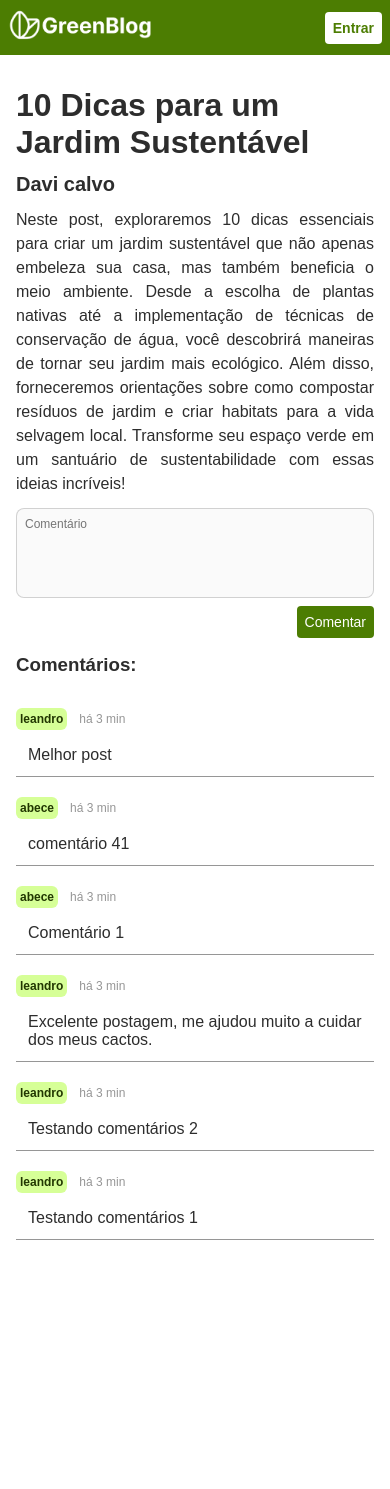
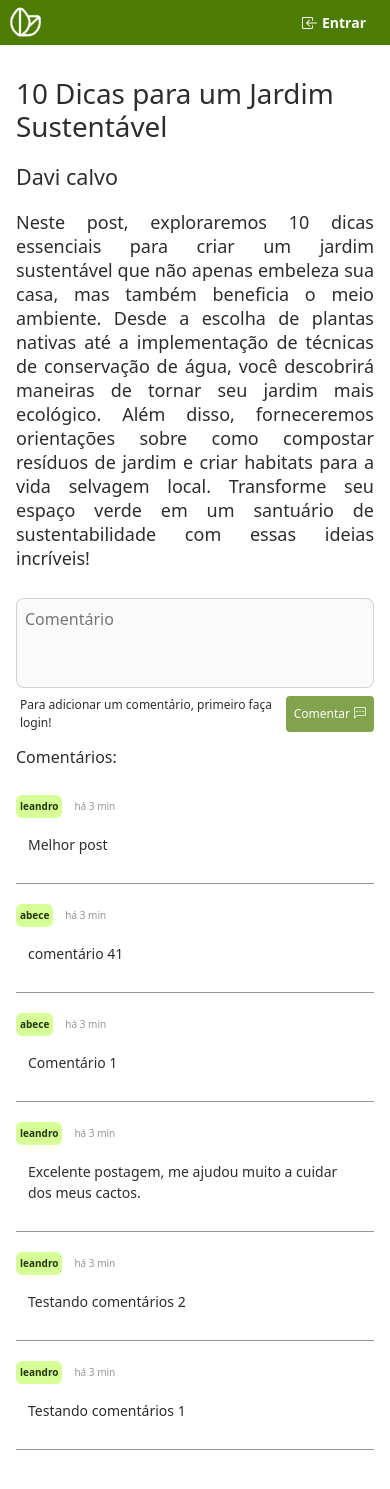
Before and after one commit to leandrosantino/greenblog, a PHP site: page /post.php?id=1 in a window 390 px wide. Shown: the top 1489 px of the page. Run offline with PHP 8.4, Linux system fonts and the light colour scheme; data comes from the database, SQL or seed files in the repository; both versions use the stored data as it was after the commit.

Commit message:
create user buttons in header

```diff
--- a/docker-compose.yaml
+++ b/docker-compose.yaml
@@ -4,6 +4,6 @@ services:
   php:
     image: php:8.3.0RC2-apache
     ports:
-      - "3335:80"
+      - "3338:80"
     volumes:
       - ./src:/var/www/html
--- a/src/components/header.php
+++ /dev/null
@@ -1,28 +0,0 @@
-<?php
-
-    function get_header(){
-        return '
-            <header>
-                <div>
-                    <a href="/" >
-                        <img id="logo-white" src="/assets/logo-white.png" alt="logo-white">
-                    </a>
-                </div>
-                <div>
-
-                </div>
-                <div id="user_case" >
-                    <a id="login_link" href="signin.php" >Entrar</a>
-                </div>
-            </header>
-            <script src="/scripts/header.js" ></script>
-        ';
-    }
-
-?>
-
-<!-- <nav>
-    <a href="/">Home</a>
-    <a href="">Conteúdos</a>
-    <a href="">Temas</a>
-</nav> -->
--- /dev/null
+++ b/src/header.php
@@ -0,0 +1,28 @@
+<?php
+return <<<HTML
+  <link rel="stylesheet" href="./styles/header.css">
+  <header>
+    <div>
+      <a href="/" id="logo-white">
+        <!-- <img  src="/assets/logo-white.png" alt="logo-white"> -->
+      </a>
+    </div>
+    <div id="user_case" >
+      <a href="signin.php" >
+        <button id="login_link">
+          <span id="login_icon" class="bi bi-box-arrow-in-left"></span>
+          <span>Entrar</span>
+        </button>
+      </a>
+    </div>
+  </header>
+  <script src="/scripts/header.js" ></script>
+
+HTML;
+?>
+
+<!-- <nav>
+    <a href="/">Home</a>
+    <a href="">Conteúdos</a>
+    <a href="">Temas</a>
+</nav> -->
--- a/src/post.php
+++ b/src/post.php
@@ -1,17 +1,18 @@
 <?php
 include './database/database.php';
-  include './components/header.php';
+
+$header = include './header.php';
 
 $host = $_SERVER['HTTP_HOST'];
 
-  if(!isset($_GET['id'])){
+if (!isset($_GET['id'])) {
   echo "<script> window.location.replace('http://$host/') </script>";
 }
 
 $post_id = $_GET['id'];
 $post = get_post_by_id($post_id);
 
-  if(!$post){
+if (!$post) {
   echo "<script> window.location.replace('http://$host/') </script>";
 }
 
@@ -23,55 +24,68 @@
 
 <!DOCTYPE html>
 <html lang="pt-br">
+
 <head>
   <meta charset="UTF-8">
   <meta name="viewport" content="width=device-width, initial-scale=1.0">
+
+
   <link rel="stylesheet" href="/styles/global.css">
   <link rel="stylesheet" href="/styles/posts.css">
-  <script src="/scripts/jquery.js" ></script>
+  <script src="/scripts/jquery.js"></script>
+
   <title>Post</title>
 </head>
+
 <body>
-  <?=get_header()?>
+  <?= $header ?>
 
   <main id="container">
 
     <div id="content">
 
-      <h1><?=$post['title']?></h1>
-      <p id="subtitle" ><?=$post['subtitle']?></p>
-      <p id="content_body" ><?=$post['content']?></p>
+      <h1 class="h1"><?= $post['title'] ?></h1>
+      <p class="h4" id="subtitle"><?= $post['subtitle'] ?></p>
+      <p id="content_body"><?= $post['content'] ?></p>
 
-      <form action="/scripts/comment.php" method="post" id="form">
+      <form action="/actions/comment.php" method="post" id="form">
 
-        <input type="text" hidden name="id" value="<?=$post_id?>">
+        <input type="text" hidden name="id" value="<?= $post_id ?>">
         <input type="text" hidden name="user_id" id="user_id">
 
         <textarea name="comment" id="comment_field" cols="30" rows="10" disabled required placeholder=Comentário></textarea>
-        <button id="send_comment_bt"  disabled >Comentar</button>
+        <div>
+          <span>Para adicionar um comentário, primeiro faça login!</span>
+          <button id="send_comment_bt" disabled>
+            Comentar
+            <span class="bi bi-chat-left-dots"></span>
+          </button>
+        </div>
       </form>
 
     </div>
 
-    <div id="comments" >
+    <div id="comments">
 
-      <h3>Comentários:</h3>
+      <h5 class="h5">Comentários:</h5>
 
       <?php
-        if($comments){
-          foreach($comments as &$comment){
+      if ($comments) {
+        foreach ($comments as &$comment) {
           $content = &$comment['content'];
           $username = &$comment['username'];
           $date = &$comment['created_at'];
-            echo "
-              <div id=\"comment\" >
-                <div id=\"comments_title\" >
+          echo <<<HTML
+
+              <div id="comment" >
+                <div id="comment_title" >
                   <span>$username</span>
                   <span> há 3 min</span>
                 </div>
                 <p>$content</p>
               </div>
-            ";
+
+            HTML;
         }
       }
       ?>
@@ -81,6 +95,9 @@
   </main>
 
 </body>
-<script src="/scripts/post.js" ></script>
+
+
+<script src="/scripts/post.js"></script>
+<script src="https://cdn.jsdelivr.net/npm/bootstrap@5.3.2/dist/js/bootstrap.bundle.min.js" integrity="sha384-C6RzsynM9kWDrMNeT87bh95OGNyZPhcTNXj1NW7RuBCsyN/o0jlpcV8Qyq46cDfL" crossorigin="anonymous"></script>
 
 </html>
--- a/src/scripts/post.js
+++ b/src/scripts/post.js
@@ -3,4 +3,5 @@ if(session.username){
   $("#comment_field").prop('disabled', false)
   $("#send_comment_bt").prop('disabled', false)
   $("#user_id").prop('value', session.userid)
+  $('#form>div>span').prop('innerHTML', '')
 }
--- a/src/signin.php
+++ b/src/signin.php
@@ -26,7 +26,7 @@
     </section>
     <section>
         <a href="/" ><img id="logo_green" src="/assets/logo-green.png" alt="tree"></a>
-        <form id="login_form" action="/scripts/auth.php" method="post">
+        <form id="login_form" action="/actions/auth.php" method="post">
             <h1>Login</h1>
             <div>
                 <label for="">Email:</label>
--- a/src/signup.php
+++ b/src/signup.php
@@ -28,7 +28,7 @@
         <img id="logo_green" src="../../assets/logo-green.png" alt="tree">
 
 
-        <form id="login_form" method="post" action="/scripts/create_user.php">
+        <form id="login_form" method="post" action="/actions/create_user.php">
             <h1>Cadastre-se</h1>
             <div>
                 <label for="name">Nome:</label>
--- a/src/styles/global.css
+++ b/src/styles/global.css
@@ -1,3 +1,6 @@
+@import url("https://cdn.jsdelivr.net/npm/bootstrap-icons@1.11.1/font/bootstrap-icons.css");
+@import url("https://cdn.jsdelivr.net/npm/bootstrap@5.0.2/dist/css/bootstrap.min.css");
+
 :root {
   --primary-1: #D6FF97;
   --primary-2: #4C7D02;
@@ -6,76 +9,49 @@
   --font-2: #343434;
   --font-3: #2D2D2D;
   --white: #FFFFFF;
+  --back-color: #FFFFFF;
 
-  --header-height: 55px
+  /* --primary-1: #D6FF97;
+  --primary-2: #4C7D02;
+  --primary-3: #213700;
+  --font-1: #b6b6b6;
+  --font-2: rgb(212, 212, 212);
+  --font-3: #FFFFFF;
+  --back-color: #2D2D2D; */
+
+  --white: #FFFFFF;
+
+  --header-height: 45px
+}
+
+body {
+  background-color: var(--back-color);
 }
 
 * {
   margin: 0;
   padding: 0;
   box-sizing: border-box;
-  font-family: Arial, Helvetica, sans-serif;
   color: var(--font-3);
 }
 
-header {
-  background-color: var(--primary-2);
-  width: 100%;
-  height: var(--header-height);
-  position: fixed;
-  top: 0;
-  font-weight: 600;
-  display: flex;
-  justify-content: space-between;
-  align-items: center;
-  padding: 8px;
+a {
+  text-decoration: none;
+  color: var(--font-3);
 }
 
-#logo-white {
-  width: 150px;
+button {
+  background-color: var(--white);
+  border: none;
+  padding: 2px 8px;
+  border-radius: 4px;
+  display: flex;
+  justify-content: center;
+  align-items: center;
+  gap: 4px;
 }
 
-header>div {
-  width: 33.33%;
-  display: flex;
-  gap: 12px;
-  justify-content: center;
-}
-
-header div:first-child {
-  justify-content: start;
-}
-
-header div:last-child {
-  justify-content: end;
-}
-
-header nav {
-  width: 100%;
-  display: flex;
-  gap: 12px;
-  justify-content: center;
-
-}
-
-header nav a:first-child {
-  color: var(--white);
-}
-
-#login_link,
-button {
-  background-color: var(--white);
-  color: var(--primary-2);
-  border: none;
-  font-size: 14px;
-  font-weight: 600;
-  padding: 8px;
-  border-radius: 4px;
-  text-decoration: none;
-}
-
-button:hover,
-#login_link:hover {
+button:hover {
   opacity: .8;
   cursor: pointer;
 }
--- /dev/null
+++ b/src/styles/header.css
@@ -0,0 +1,140 @@
+header {
+  background-color: var(--primary-2);
+  width: 100%;
+  height: var(--header-height);
+  position: fixed;
+  top: 0;
+  font-weight: 600;
+  display: flex;
+  justify-content: space-between;
+  align-items: center;
+  padding: 8px;
+}
+
+#logo-white {
+  width: 150px;
+  height: calc(var(--header-height) - 8px);
+  background-image: url(/assets/logo-white.png);
+  background-repeat: no-repeat;
+  background-position: center;
+  background-size: cover;
+}
+
+@media (max-width:400px) {
+  #logo-white {
+    width: 35px;
+    height: calc(var(--header-height) - 12px);
+    background-image: url(/assets/small-logo-white.png);
+  }
+}
+
+header>div {
+
+  display: flex;
+  gap: 12px;
+  justify-content: center;
+}
+
+header div:first-child {
+  justify-content: start;
+}
+
+header div:last-child {
+  justify-content: end;
+}
+
+header nav {
+  width: 100%;
+  display: flex;
+  gap: 12px;
+  justify-content: center;
+
+}
+
+header nav a:first-child {
+  color: var(--white);
+}
+
+#login_icon {
+  font-size: 16px;
+  color: var(--white);
+  font-weight: 600;
+}
+
+#login_link>span:last-child {
+  color: var(--white);
+  font-weight: 600;
+  font-size: 14px;
+}
+
+#login_link {
+  padding: 4px 8px;
+  background-color: transparent;
+
+}
+
+#user_case {
+  display: flex;
+  justify-content: end;
+  align-items: center;
+  gap: 20px;
+  padding: 0 8px;
+}
+
+#user_info {
+  display: flex;
+  justify-content: end;
+  align-items: center;
+  gap: 4px;
+}
+
+#user_info>button {
+  background-color: transparent;
+  padding: 4px;
+}
+
+#user {
+  width: 30px;
+  height: 30px;
+  border-radius: 100%;
+  border: 1px solid var(--white);
+  display: flex;
+  justify-content: center;
+  align-items: center;
+}
+
+#user>span {
+  color: var(--white);
+  font-size: 20px;
+}
+
+#new_post {
+  background-color: transparent;
+  border: 1.5px solid var(--white);
+}
+
+#add_icon,
+#new_post>span:first-child {
+  color: var(--white);
+  font-weight: 600;
+}
+
+#logout_icon {
+  color: var(--font-3);
+  font-weight: 600;
+}
+
+#username {
+  color: var(--font-3);
+  padding: 12px;
+}
+
+.dropdown-menu>li>button:active {
+  color: var(--font-3);
+  background-color: var(--white)
+}
+
+.dropdown-menu>li>button {
+  display: flex;
+  justify-content: space-between;
+}
--- a/src/styles/posts.css
+++ b/src/styles/posts.css
@@ -3,6 +3,8 @@
   flex-direction: column;
   align-items: center;
   width: 100%;
+  height: calc(100vh - var(--header-height));
+  overflow-x: auto;
   padding: 16px;
 }
 
@@ -13,7 +15,7 @@
   flex-direction: column;
   gap: 12px;
   padding: 16px 0;
-    font-size: 16px;
+  font-size: 18px;
 }
 
 textarea {
@@ -22,7 +24,7 @@ textarea {
   height: 90px;
   padding: 8px;
   border-radius: 8px;
-    font-size: 12px;
+  font-size: 16px;
 }
 
 #form {
@@ -32,6 +34,14 @@ textarea {
   gap: 8px;
 }
 
+#form>div {
+  width: 100%;
+  display: flex;
+  justify-content: space-between;
+  font-size: 12px;
+  padding-left: 4px;
+}
+
 #send_comment_bt {
   padding: 8px;
   background-color: var(--primary-2);
@@ -39,14 +49,19 @@ textarea {
   font-weight: 500;
 }
 
-#content_body{
+#send_comment_bt>span {
+  color: var(--white);
+}
+
+#send_comment_bt:disabled {
+  opacity: .7;
+}
+
+#content_body {
   text-align: justify;
   line-height: 24px;
-}
-
-#subtitle {
-    font-size: 20px;
-    font-weight: 600;
+  font-size: 16px;
+  font-weight: 500;
 }
 
 #comments {
@@ -78,14 +93,14 @@ textarea {
   font-weight: 500;
 }
 
-#comments_title {
+#comment_title {
   display: flex;
   gap: 12px;
   align-items: center;
   font-size: 12px;
 }
 
-#comments_title>span:first-child {
+#comment_title>span:first-child {
   background-color: var(--primary-1);
   padding: 4px;
   border-radius: 6px;
@@ -93,7 +108,30 @@ textarea {
   font-weight: 600;
 }
 
-#comments_title>span:last-child {
+#comment_title>span:last-child {
   color: var(--font-1);
   font-weight: 500;
 }
+
+@media (max-width:600px) {
+  h1 {
+    font-size: 30px;
+  }
+
+
+  #comment_title {
+    font-size: 10px;
+  }
+
+  #comment>p {
+    font-size: 14px;
+  }
+
+  #comments>h5 {
+    font-size: 16px;
+  }
+
+  #content_body {
+    font-size: 18px;
+  }
+}
```
Also changed, not shown: src/create_post.php (+11 -8 lines), src/index.php (+17 -15 lines), src/scripts/header.js (+27 -11 lines), src/actions/auth.php (renamed from src/scripts/auth.php), src/actions/comment.php (renamed from src/scripts/comment.php), src/actions/create_post.php (renamed from src/scripts/create_post.php), src/actions/create_user.php (renamed from src/scripts/create_user.php), src/assets/small-logo-green.png (added), src/assets/small-logo-white.png (added), src/database/app.db. Lines whose indentation alone changed are shown as unchanged.
